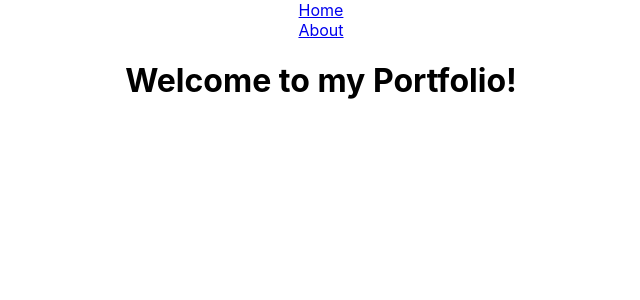
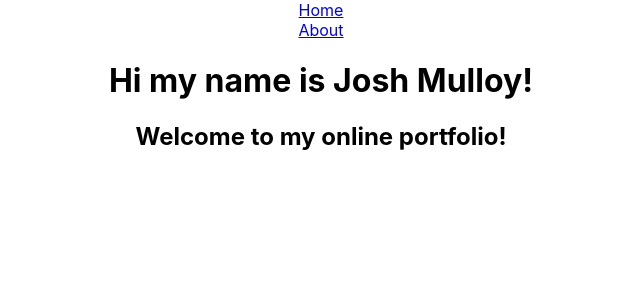
Before and after one commit to jmulloy/portfolio_project, a React (Create React App) app: page / in a window 1280 px wide. Shown: the top 300 px of the page, without its empty margins (319-959 px from the left). Built offline with nearby package versions, Linux system fonts and the light colour scheme.

Commit message:
Added info Welcome.js and created new file table.js

```diff
--- a/src/components/welcome.js
+++ b/src/components/welcome.js
@@ -3,7 +3,12 @@ import React from 'react'
 const Welcome = () => {
     return (
       <div className='welcome-page'>
-        <h1>Welcome to my Portfolio!</h1>
+        <div>
+        <h1>Hi my name is Josh Mulloy!</h1>
+        </div>
+        <div>
+        <h2>Welcome to my online portfolio!</h2>
+        </div>
       </div>
     )
   }
--- a/src/index.js
+++ b/src/index.js
@@ -1,7 +1,7 @@
 import React from 'react';
 import ReactDOM from 'react-dom';
 import './index.css';
-import { Provider } from 'react-redux'
+// import { Provider } from 'react-redux'
 import App from './App';
 import { BrowserRouter as Router } from 'react-router-dom'
 
```
Also changed, not shown: src/components/table.js (added).
